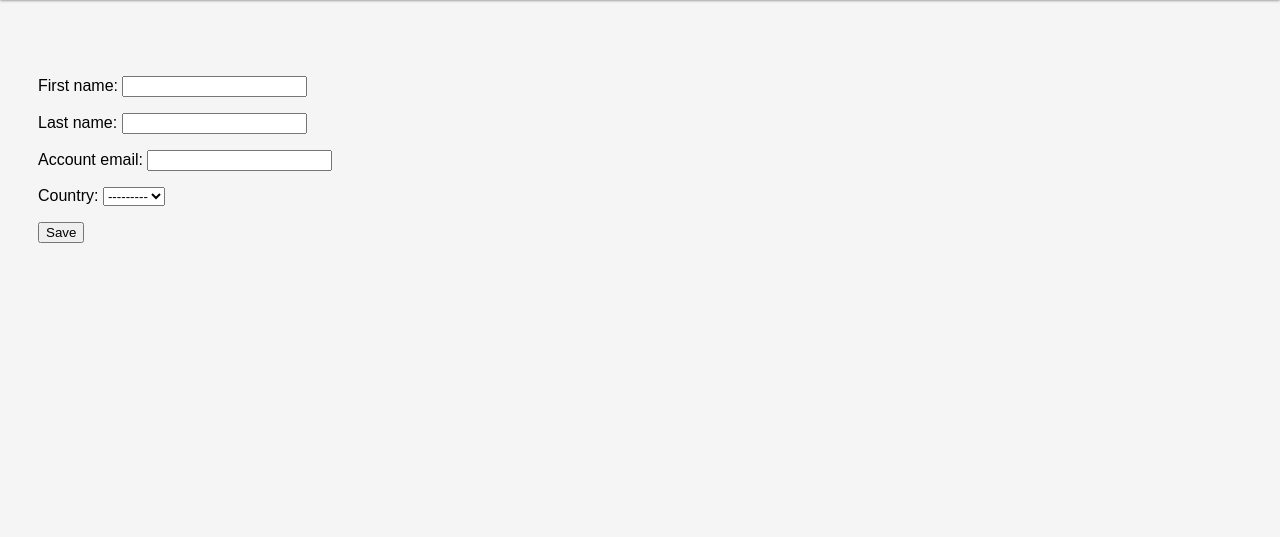
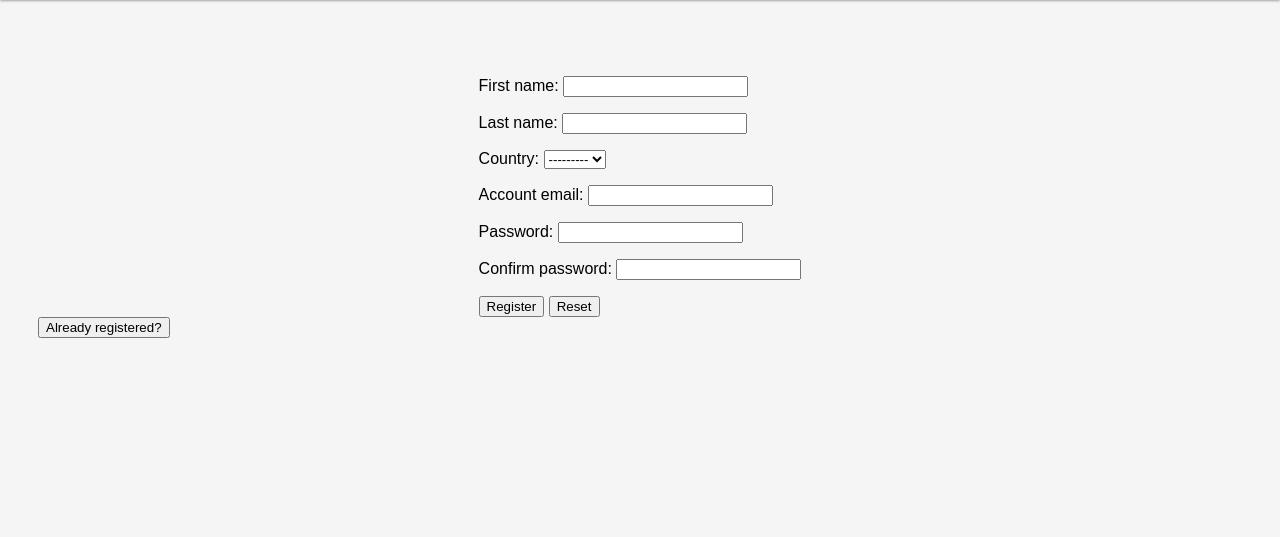
Before and after one commit to tonaldghost/v2, a Django app: page /register in a window 1280 px wide. Shown: the part 100-637 px from the top of the page. Run offline with Django 3.2, Linux system fonts and the light colour scheme.

Commit message:
began validation on register form error handling and a little more css on registration form

```diff
--- a/src/profiles/forms.py
+++ b/src/profiles/forms.py
@@ -2,11 +2,29 @@ from django import forms
 from .models import UserAccount
 
 class UserAccountForm(forms.ModelForm):
+    password = forms.CharField(widget=forms.PasswordInput())
+    confirm_password=forms.CharField(widget=forms.PasswordInput())
     class Meta:
         model = UserAccount
         fields = [
             'first_name',
             'last_name',
+            'country',
             'account_email',
-            'country'
+            'password'
         ]
+
+    #check account does not exist already - throw validation error and handle it
+
+    def clean(self):
+        cleaned_data = super(UserAccountForm, self).clean()
+        password = cleaned_data.get("password")
+        confirm_password = cleaned_data.get("confirm_password")
+        # account_email = cleaned_data.get("account_email")
+
+        if password != confirm_password:
+            raise forms.ValidationError(
+                'Passwords do not match.',
+                code='1')
+
+        return cleaned_data
--- a/src/profiles/models.py
+++ b/src/profiles/models.py
@@ -6,7 +6,7 @@ COUNTRY_CHOICES = tuple(countries)
 class UserAccount(models.Model):
     first_name = models.CharField(max_length=30, null=False)
     last_name = models.CharField(max_length=30, null=False)
-    password = models.CharField(max_length=128, null=False, default='admin123')
-    account_email = models.EmailField(max_length = 254, null=False)
+    password = models.CharField(max_length=128, null=False)
+    account_email = models.EmailField(max_length = 254, null=False, unique=True)
     country = models.CharField(choices=COUNTRY_CHOICES, null=False, max_length=75)
     activated = models.BooleanField(default=False)
--- a/src/profiles/views.py
+++ b/src/profiles/views.py
@@ -8,12 +8,13 @@ def register(request):
     if request.method == 'POST':
         form = UserAccountForm(request.POST)
         if form.is_valid():
+            form.clean()
             email = form.cleaned_data['account_email']
             form.save()
             account_mail_sender(email, "confirmation")
             return redirect('/')
 
-    else:
+    elif request.method == 'GET':
         form = UserAccountForm()
         context = {
             'form': form
--- a/src/static/pages/style.css
+++ b/src/static/pages/base.css
@@ -54,7 +54,7 @@ header li {
   }
 
 header li :hover {
-    background-color: #EE682A;
+    color: #EE682A;
   }
 
 #welcome-text {
--- /dev/null
+++ b/src/static/pages/register_form.css
@@ -0,0 +1,4 @@
+#register-form {
+    display: flex;
+    justify-content: center;
+}
--- a/src/templates/base.html
+++ b/src/templates/base.html
@@ -4,7 +4,9 @@
     <head>
         <title>Portal V2</title>
         {% load static %}
-        <link rel="stylesheet" href="{% static 'pages/style.css' %}" type="text/css">
+        <link rel="stylesheet" href="{% static 'pages/base.css' %}" type="text/css">
+        {% block extracss %}
+        {% endblock %}
     </head>
 
     <body>
--- a/src/templates/registration/register_user.html
+++ b/src/templates/registration/register_user.html
@@ -1,20 +1,46 @@
 {% extends 'base.html' %}
+{% load static %}
 <!DOCTYPE html>
 <html>
 
     <head>
+        {% block extracss %}
+            <link rel="stylesheet" href="{% static 'pages/register_form.css' %}" type="text/css">
+        {% endblock %}
     </head>
 
     <body>
-        <header>
-        </header>
         {% block content %}
-            <form method='post'>
-                {% csrf_token %}
-                {{form.as_p}}
-                <input type='submit' value='Save'/>
-            </form>
+            <div id="register-form">
+                <form method='post'>
+                    {% csrf_token %}
+                    {{form.as_p}}
+                    <button type='submit' value='Save'>Register</button>
+                    <button type='reset' value='Reset'>Reset</button>
+                </form>
+            </div>
+
+            <button class="already-registered" action="{% url 'home' %}">Already registered?</button>
         {% endblock  %}}
+
+        <ul class="errorlist">
+            {% if form.non_field_errors %}
+                <li>{{ form.non_field_errors }}</li>
+            {% endif %}
+            {% for field in form %}
+                {% if field.errors %}
+                    <li>
+                        {{ field.label }}
+                        <ul class="errorlist">
+                        {% for error in field.errors %}
+                            <li>{{ error }}</li>
+                        {% endfor %}
+                        </ul>
+                    </li>
+                {% endif %}
+            {% endfor %}
+        </ul>
+
     </body>
 
 </html>
--- a/src/v2/urls.py
+++ b/src/v2/urls.py
@@ -7,5 +7,7 @@ from profiles.views import register
 urlpatterns = [
     path('admin/', admin.site.urls),
     path('', home_view, name='home'),
-    path('register', register, name='register'),
+    path('register', register, name='register')
 ]
+
+#refactor out the urls that should be in the specific app they belong too
```
Also changed, not shown: src/profiles/migrations/0004_auto_20200520_1120.py (added).
